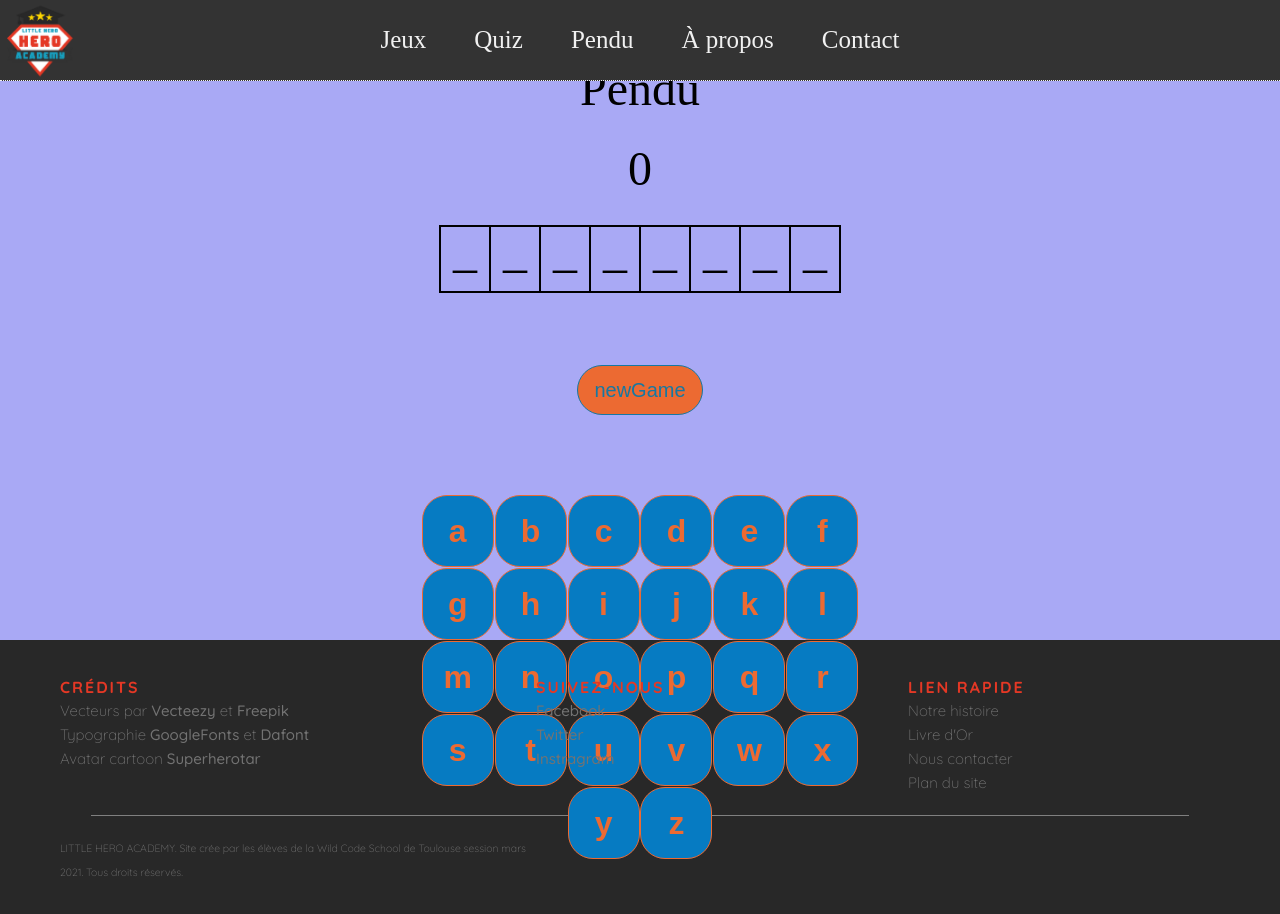
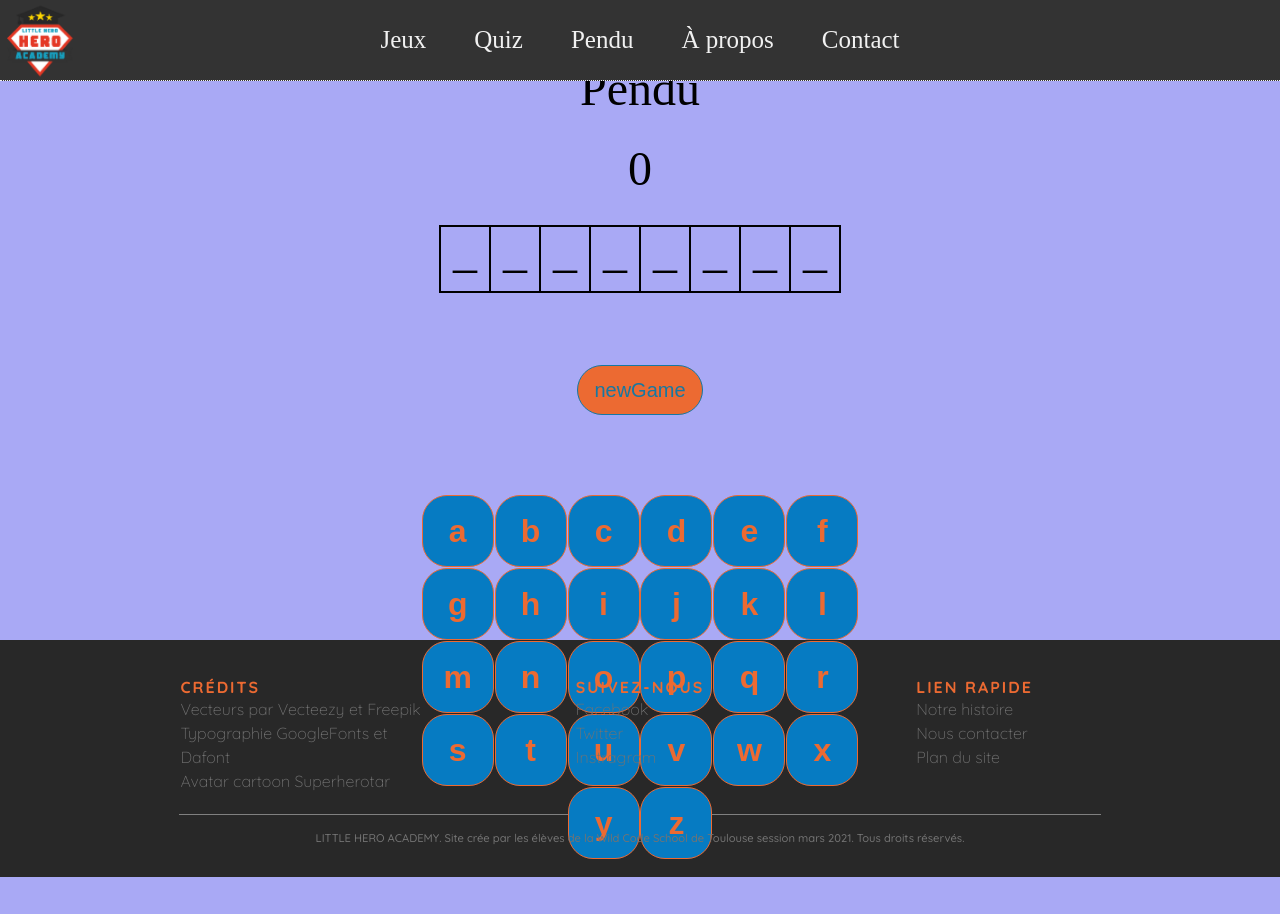
Before and after one commit to WildCodeSchool/tlse0321-js-p2-little-hero-academy, a React (Create React App) app: page /pendu in a window 1280 px wide. After the commit the page ends 877 px from the top, so only its background shows below. Built offline with nearby package versions, Linux system fonts and the light colour scheme.

Commit message:
fixed some responsive bug for footer and changed css

```diff
--- a/src/Components/Footer.jsx
+++ b/src/Components/Footer.jsx
@@ -6,8 +6,10 @@ const Footer = () => (
   <div className="site-footer">
     <div className="footer-container">
       <div className="footer-credits">
-        <h6>Crédits</h6>
         <ul>
+          <li>
+            <h4>Crédits</h4>
+          </li>
           <li>
             Vecteurs par{' '}
             <a
@@ -46,8 +48,10 @@ const Footer = () => (
         </ul>
       </div>
       <div className="footer-social-link">
-        <h6>Suivez-nous</h6>
         <ul>
+          <li>
+            <h4>Suivez-nous</h4>
+          </li>
           <li>
             <a href="www.facebook.com" className="href-footer">
               Facebook
@@ -66,17 +70,18 @@ const Footer = () => (
         </ul>
       </div>
       <div className="footer-quick-links">
-        <h6>Lien rapide</h6>
         <ul>
+          <li>
+            <h4>Lien rapide</h4>
+          </li>
           <li>Notre histoire</li>
-          <li>Livre d&apos;Or</li>
           <li>Nous contacter</li>
           <li>Plan du site</li>
         </ul>
       </div>
     </div>
     <div className="separator">{null}</div>
-    <div className="footer-credits">
+    <div className="footer-endline">
       <div className="copyrights">
         <p>
           LITTLE HERO ACADEMY. Site crée par les élèves de la Wild Code School
--- a/src/Styles/Footer.css
+++ b/src/Styles/Footer.css
@@ -1,7 +1,6 @@
 .site-footer {
   background-color: #282828;
-  padding: 1em 2em 1em 2em;
-  font-size: 15px;
+  padding: 1em 10% 1em 10%;
   line-height: 24px;
   color: #737373;
   font-family: 'Quicksand', sans-serif;
@@ -18,16 +17,15 @@ a.href-footer,
 a {
   color: inherit;
   text-decoration: none;
-  font-weight: 500;
 }
 
-.site-footer h6 {
-  color: var(--red);
-  font-size: 16px;
+.site-footer h4 {
+  color: #ec6a32;
+  font-size: 1em;
   text-transform: uppercase;
   margin-top: 5px;
   letter-spacing: 2px;
-  font-weight: 700;
+  font: small-caps 700 1em 'Quicksand', sans-serif;
 }
 
 .footer-credits,
@@ -52,6 +50,7 @@ a {
 
 .copyrights {
   font-size: 0.7em;
+  text-align: center;
 }
 
 @media (min-width: 650px) {
@@ -59,25 +58,33 @@ a {
     flex-direction: row;
     display: flex;
     align-items: start;
+    justify-content: space-evenly;
   }
   .footer-credits {
-    width: 40%;
     min-width: 150px;
   }
 
   .footer-social-link {
-    width: 30%;
-    min-width: 130px;
+    min-width: 150px;
   }
 
   .footer-quick-links {
-    width: 30%;
-    min-width: 130px;
+    min-width: 150px;
   }
   .footer-credits,
   .footer-social-link,
   .footer-quick-links,
   .footer-credits {
+    max-width: 250px;
+    text-align: center;
+  }
+
+  .footer-container ul {
+    display: inline-block;
     text-align: left;
   }
+
+  .copyrights {
+    margin: 1em;
+  }
 }
```
